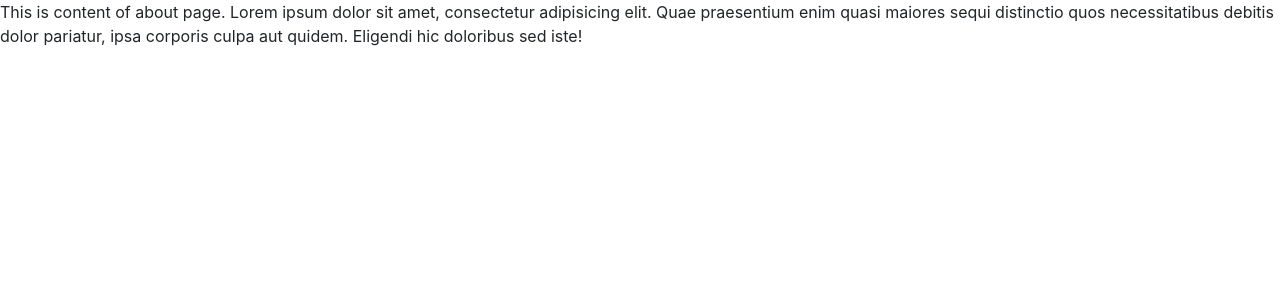
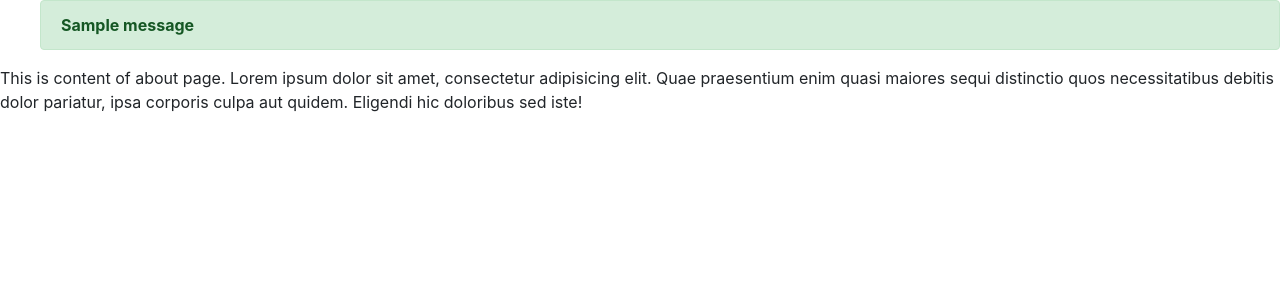
Before and after one commit to ItsAdi22/django, a Django app: page /about in a window 1280 px wide. Shown: the part 56-356 px from the top of the page. Run offline with Django 5.2, Linux system fonts and the light colour scheme; one stand-in notice (Sample message) is shown.

Commit message:
all changes done

```diff
--- a/hello/settings.py
+++ b/hello/settings.py
@@ -11,6 +11,7 @@ https://docs.djangoproject.com/en/5.1/ref/settings/
 """
 
 from pathlib import Path
+from django.contrib.messages import constants as messages
 
 # Build paths inside the project like this: BASE_DIR / 'subdir'.
 BASE_DIR = Path(__file__).resolve().parent.parent
--- a/home/views.py
+++ b/home/views.py
@@ -1,6 +1,7 @@
 from django.shortcuts import render, HttpResponse
 from datetime import datetime
 from home.models import Contact
+from django.contrib import messages
 # Create your views here.
 
 def index(request):
@@ -8,6 +9,7 @@ def index(request):
         "name":"Aditya",
         "age":22
     }
+    messages.success(request,"this is a test message")
     return render(request, "index.html",context)
 
 def about(request):
@@ -22,5 +24,6 @@ def contact(request):
 
         contact = Contact(name=name, email=email,phone=phone,desc=desc,date=datetime.today())
         contact.save()
+        messages.success(request, "Form submitted successfully")
 
     return render(request, "contact.html")
--- a/templates/base.html
+++ b/templates/base.html
@@ -47,6 +47,15 @@
         </div>
       </nav>
 
+
+    {% if messages %}
+    {% for message in messages %}
+    <ul class="messages">
+    <div class="alert alert-{{ message.tags }}" role="alert"> <strong>{{ message }}</strong>
+    </ul>
+    {% endfor %}
+    {% endif %}
+
       {% block body %}
       {% endblock body %}
 
```
Also changed, not shown: db.sqlite3.
